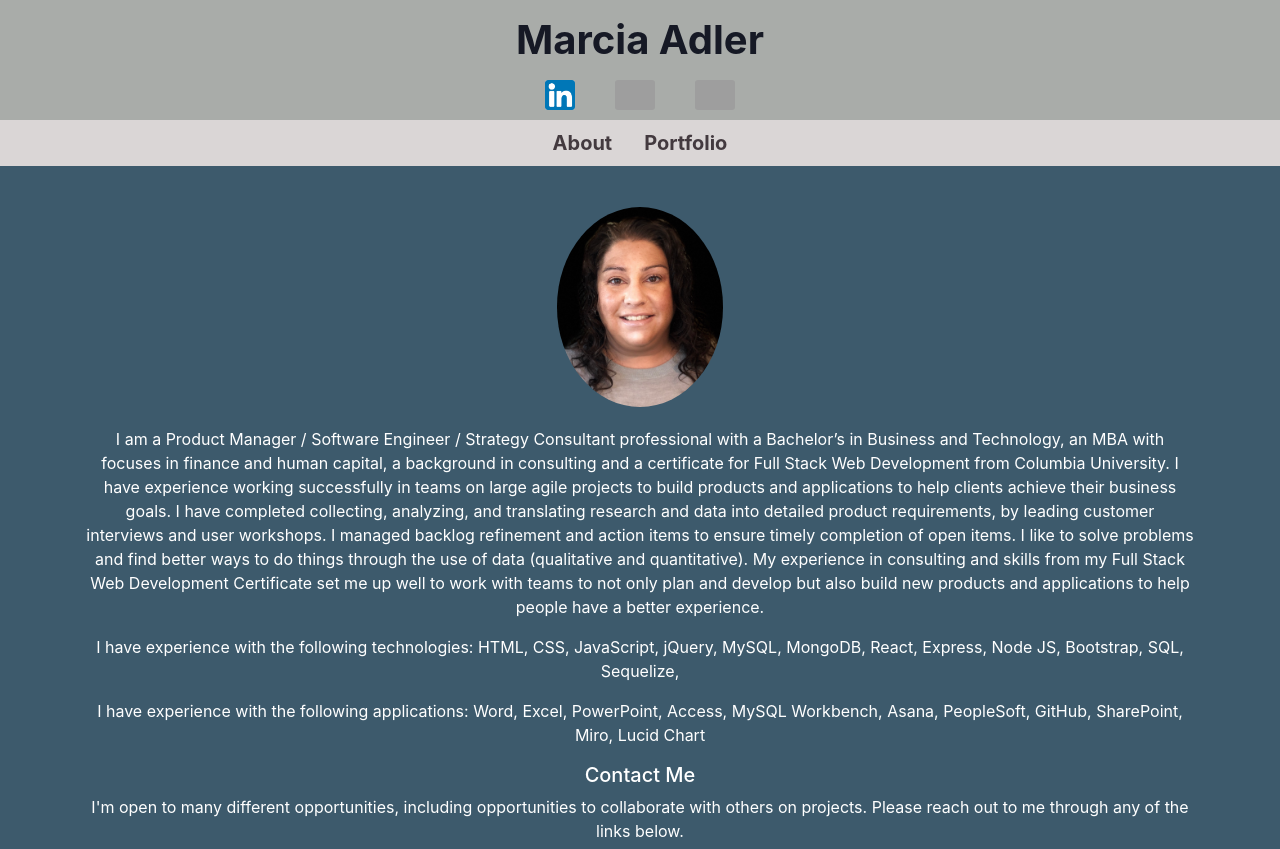
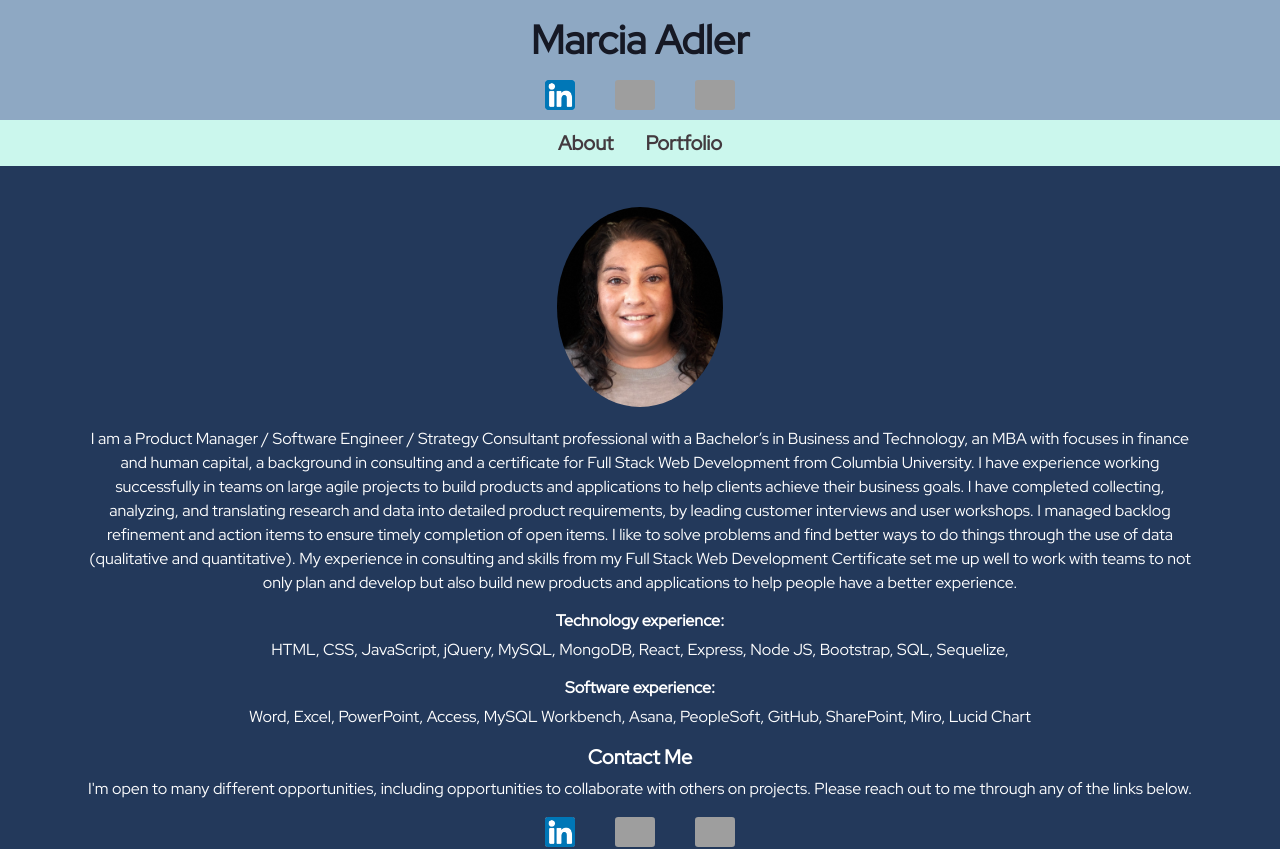
Before and after one commit to MarciaAdler/portfolio-appsbymarcia, a React (Create React App) app in the folder client/: page / in a window 1280 px wide. Shown: the top 849 px of the page. Built offline with nearby package versions, Linux system fonts and the light colour scheme; grey boxes are pictures that could not be loaded.

Commit message:
updates to styling

```diff
--- a/client/public/index.html
+++ b/client/public/index.html
@@ -35,7 +35,8 @@
       rel="stylesheet"
       href="https://cdnjs.cloudflare.com/ajax/libs/twitter-bootstrap/4.0.0/css/bootstrap.min.css"
     />
-
+    <link rel="preconnect" href="https://fonts.gstatic.com">
+    <link href="https://fonts.googleapis.com/css2?family=Red+Hat+Display&display=swap" rel="stylesheet">
     <link rel="apple-touch-icon" href="%PUBLIC_URL%/logo192.png" />
     <!--
       manifest.json provides metadata used when your web app is installed on a
--- a/client/src/components/Footer.js
+++ b/client/src/components/Footer.js
@@ -1,7 +1,7 @@
 import React from "react";
 const styles = {
   footer: {
-    backgroundColor: "#a9aca9",
+    backgroundColor: "#8ea8c3",
     height: "50px",
     clear: "both",
     width: "100%",
--- a/client/src/components/Header.js
+++ b/client/src/components/Header.js
@@ -23,7 +23,7 @@ const styles = {
     marginRight: "20px",
   },
   links: {
-    backgroundColor: "#a9aca9",
+    backgroundColor: "#8ea8c3",
     // opacity: "40%",
     textAlign: "center",
     paddingBottom: "10px",
--- a/client/src/components/NavTabs.js
+++ b/client/src/components/NavTabs.js
@@ -3,7 +3,8 @@ import { Link, useLocation } from "react-router-dom";
 import "./NavTabsstyle.css";
 const styles = {
   nav: {
-    backgroundColor: "#dad6d6",
+    backgroundColor: "#cbf7ed",
+
     // opacity: "70%",
     fontSize: "20px",
   },
--- a/client/src/components/NavTabsstyle.css
+++ b/client/src/components/NavTabsstyle.css
@@ -4,7 +4,7 @@
 }
 .links:hover {
   text-decoration: none;
-  color: grey;
+  color: #406e8e;
   font-weight: bold;
 }
 
@@ -13,7 +13,7 @@
   top: 0;
   width: 100%;
   z-index: 1;
-  background-color: #a9aca9;
+  background-color: #8ea8c3;
 }
 
 .container {
@@ -23,3 +23,20 @@
 .card {
   margin: 0 auto;
 }
+
+.portfolio-link {
+  display: inline-block;
+  margin-right: 15px;
+  font-size: 13px;
+
+  border-radius: 0.2em;
+  padding-left: 10px;
+  padding-right: 10px;
+  padding-top: 3px;
+  padding-bottom: 3px;
+  color: #161925;
+}
+.portfolio-link:hover {
+  color: #406e8e;
+  text-decoration: none;
+}
--- a/client/src/components/PortfolioItems.js
+++ b/client/src/components/PortfolioItems.js
@@ -35,9 +35,16 @@ const styles = {
     fontSize: "12px",
   },
   link: {
-    display: "inline-block",
-    marginRight: "15px",
-    fontSize: "13px",
+    // display: "inline-block",
+    // marginRight: "15px",
+    // fontSize: "13px",
+    // // backgroundColor: "#406e8e",
+    // borderRadius: ".2em",
+    // paddingLeft: "10px",
+    // paddingRight: "10px",
+    // paddingTop: "3px",
+    // paddingBottom: "3px",
+    // color: "#161925",
   },
 };
 function PortfolioItems(props) {
@@ -65,6 +72,7 @@ function PortfolioItems(props) {
             target="_blank"
             rel="noopener noreferrer"
             style={styles.link}
+            className="portfolio-link"
           >
             <strong> View App </strong>{" "}
           </a>
@@ -74,6 +82,7 @@ function PortfolioItems(props) {
             target="_blank"
             rel="noopener noreferrer"
             style={styles.link}
+            className="portfolio-link"
           >
             {" "}
             <strong> View Repo</strong>
--- a/client/src/index.css
+++ b/client/src/index.css
@@ -1,12 +1,10 @@
 body {
   margin: 0;
-  font-family: -apple-system, BlinkMacSystemFont, "Segoe UI", "Roboto", "Oxygen",
-    "Ubuntu", "Cantarell", "Fira Sans", "Droid Sans", "Helvetica Neue",
-    sans-serif;
+  font-family: "Red Hat Display", sans-serif;
   -webkit-font-smoothing: antialiased;
   -moz-osx-font-smoothing: grayscale;
   /* background-image: url("./images/backgroundimage.jpg"); */
-  background-color: #3d5a6c;
+  background-color: #23395b;
   overflow-x: hidden;
 }
 
--- a/client/src/pages/About.js
+++ b/client/src/pages/About.js
@@ -20,8 +20,6 @@ const styles = {
   },
   icon: {
     textAlign: "center",
-    // paddingLeft: "20px",
-    // paddingRight: "20px",
     height: "30px",
     borderRadius: ".2em",
     marginLeft: "20px",
@@ -55,19 +53,27 @@ function About() {
           also build new products and applications to help people have a better
           experience.
         </p>
+      </section>
+      <section>
+        <h6 style={styles.title}>
+          <strong>Technology experience:</strong>
+        </h6>
         <p style={styles.p}>
-          I have experience with the following technologies: HTML, CSS,
-          JavaScript, jQuery, MySQL, MongoDB, React, Express, Node JS,
-          Bootstrap, SQL, Sequelize,
+          HTML, CSS, JavaScript, jQuery, MySQL, MongoDB, React, Express, Node
+          JS, Bootstrap, SQL, Sequelize,
         </p>
+        <h6 style={styles.title}>
+          <strong>Software experience:</strong>
+        </h6>
         <p style={styles.p}>
-          I have experience with the following applications: Word, Excel,
-          PowerPoint, Access, MySQL Workbench, Asana, PeopleSoft, GitHub,
-          SharePoint, Miro, Lucid Chart
+          Word, Excel, PowerPoint, Access, MySQL Workbench, Asana, PeopleSoft,
+          GitHub, SharePoint, Miro, Lucid Chart
         </p>
       </section>
       <section>
-        <h5 style={styles.title}>Contact Me</h5>
+        <h5 style={styles.title}>
+          <strong>Contact Me</strong>
+        </h5>
         <p style={styles.p}>
           I'm open to many different opportunities, including opportunities to
           collaborate with others on projects. Please reach out to me through
```
